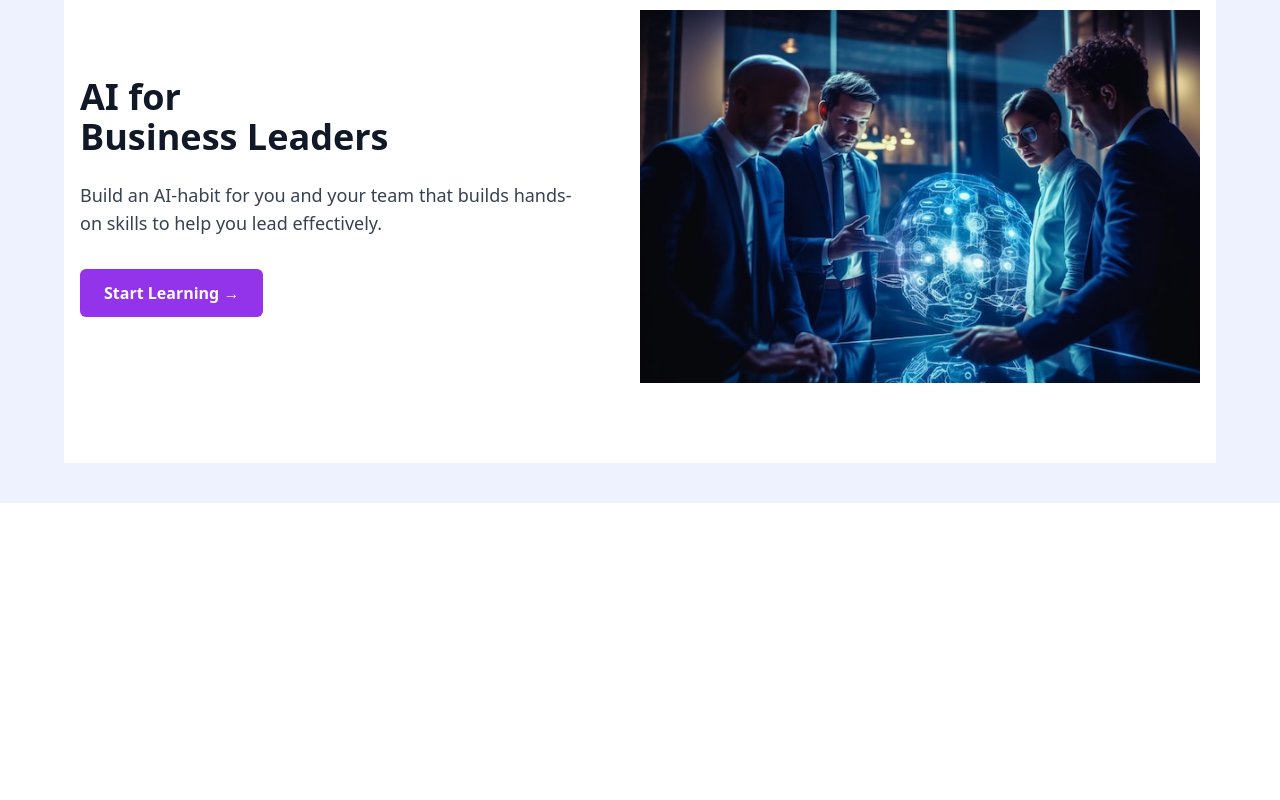
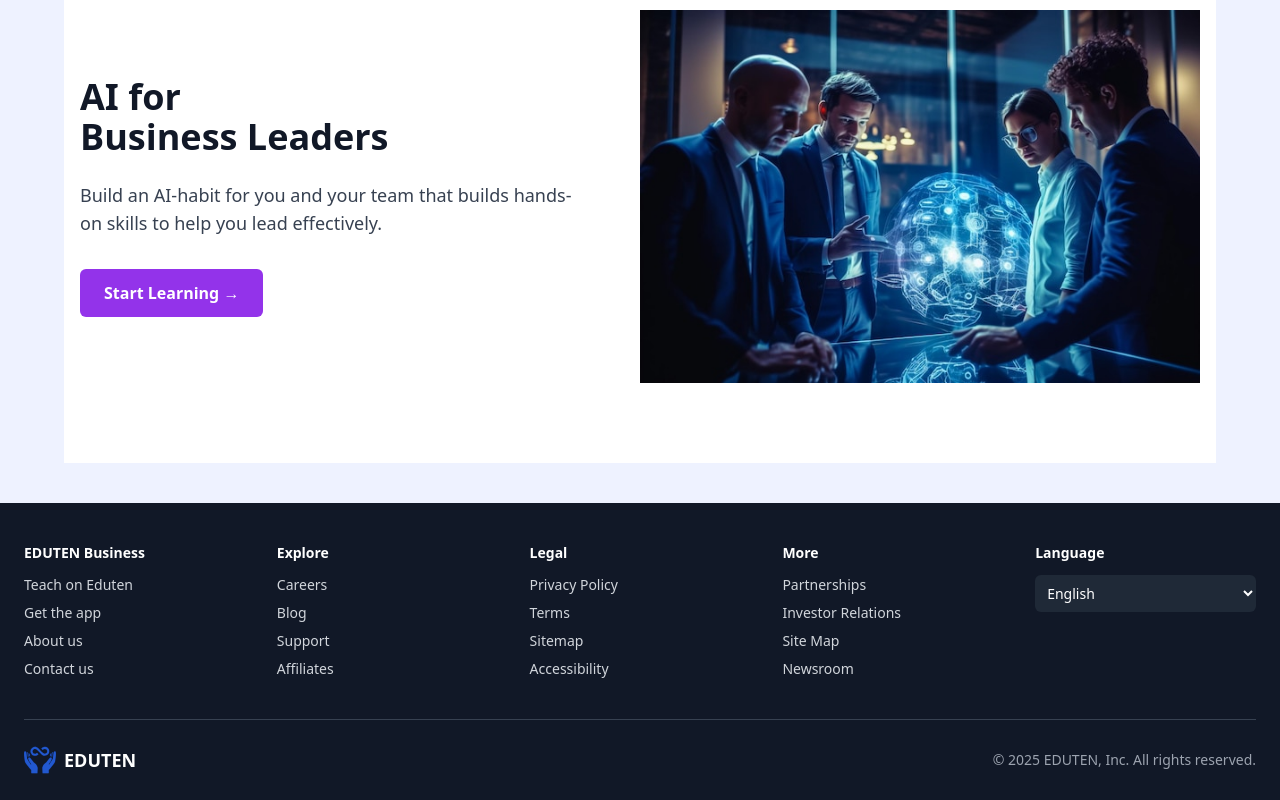
Before and after one commit to blackcross7/EduTen-Cloning-Udemy-, a React (Vite) app in the folder client/: page / in a window 1280 px wide. Shown: the part 6017-6817 px from the top of the page. Before the commit the page ends 6520 px from the top, so only its background shows below. Built offline with nearby package versions, Linux system fonts and the light colour scheme; no server answers.

Commit message:
Added Footer component to all pages via App.jsx

```diff
--- a/client/src/App.jsx
+++ b/client/src/App.jsx
@@ -1,5 +1,5 @@
 import React, { useEffect } from "react";
-import { Toaster } from 'react-hot-toast';
+import { Toaster } from "react-hot-toast";
 import { useAuthStore } from "./store/authStore";
 
 import { Routes, Route } from "react-router-dom";
@@ -10,19 +10,20 @@ import EduBusinessPage from "./pages/EduBusinessPage";
 import NavbarPage from "./components/NavbarPage/NavbarPage";
 import ProfilePage from "./pages/ProfilePage";
 import WebDevelopmentPage from "./pages/WebDevelopmentPage";
+import Footer from "./components/FooterSection/Footer";
 
 function App() {
   const { checkAuth, user } = useAuthStore();
 
   useEffect(() => {
     checkAuth();
-  }, [checkAuth])
-
+  }, [checkAuth]);
 
   return (
     <>
       <Toaster position="top-right" reverseOrder={false} />
       <NavbarPage />
+
       <Routes>
         <Route path="/" element={<LandingPage />} />
         <Route path="/login" element={user ? <LandingPage /> : <LoginPage />} />
@@ -30,7 +31,10 @@ function App() {
         <Route path="/business" element={<EduBusinessPage />} />
         <Route path="/profile" element={<ProfilePage />} />
         <Route path="/web-development" element={<WebDevelopmentPage />} />
+        <Route path="*" element={<h1>404 - Page Not Found</h1>} />
       </Routes>
+
+      <Footer />
     </>
   );
 }
--- /dev/null
+++ b/client/src/components/FooterSection/Footer.jsx
@@ -0,0 +1,65 @@
+import React from "react";
+
+const Footer = () => {
+  return (
+    <footer className="bg-gray-900 text-gray-300 pt-10 px-6">
+      <div className="max-w-7xl mx-auto grid grid-cols-2 sm:grid-cols-3 md:grid-cols-5 gap-8 text-sm pb-10 border-b border-gray-700">
+        <div>
+          <h3 className="text-white font-semibold mb-3">EDUTEN Business</h3>
+          <ul className="space-y-2">
+            <li className="hover:text-white cursor-pointer">Teach on Eduten</li>
+            <li className="hover:text-white cursor-pointer">Get the app</li>
+            <li className="hover:text-white cursor-pointer">About us</li>
+            <li className="hover:text-white cursor-pointer">Contact us</li>
+          </ul>
+        </div>
+        <div>
+          <h3 className="text-white font-semibold mb-3">Explore</h3>
+          <ul className="space-y-2">
+            <li className="hover:text-white cursor-pointer">Careers</li>
+            <li className="hover:text-white cursor-pointer">Blog</li>
+            <li className="hover:text-white cursor-pointer">Support</li>
+            <li className="hover:text-white cursor-pointer">Affiliates</li>
+          </ul>
+        </div>
+        <div>
+          <h3 className="text-white font-semibold mb-3">Legal</h3>
+          <ul className="space-y-2">
+            <li className="hover:text-white cursor-pointer">Privacy Policy</li>
+            <li className="hover:text-white cursor-pointer">Terms</li>
+            <li className="hover:text-white cursor-pointer">Sitemap</li>
+            <li className="hover:text-white cursor-pointer">Accessibility</li>
+          </ul>
+        </div>
+        <div>
+          <h3 className="text-white font-semibold mb-3">More</h3>
+          <ul className="space-y-2">
+            <li className="hover:text-white cursor-pointer">Partnerships</li>
+            <li className="hover:text-white cursor-pointer">Investor Relations</li>
+            <li className="hover:text-white cursor-pointer">Site Map</li>
+            <li className="hover:text-white cursor-pointer">Newsroom</li>
+          </ul>
+        </div>
+        <div>
+          <h3 className="text-white font-semibold mb-3">Language</h3>
+          <select className="bg-gray-800 text-white p-2 rounded-md w-full focus:outline-none">
+            <option>English</option>
+            <option>हिंदी</option>
+            <option>తెలుగు</option>
+            <option>Français</option>
+          </select>
+        </div>
+      </div>
+
+      <div className="max-w-7xl mx-auto py-6 flex flex-col sm:flex-row justify-between items-center text-sm text-gray-400">
+        <div className="flex items-center space-x-2">
+          <img src="/assets/landingPage/logo.svg" alt="EDUTEN Logo" className="h-8 w-8" />
+          <span className="text-white text-lg font-bold">EDUTEN</span>
+        </div>
+        <span className="mt-2 sm:mt-0">© 2025 EDUTEN, Inc. All rights reserved.</span>
+      </div>
+    </footer>
+  );
+};
+
+export default Footer;
```
